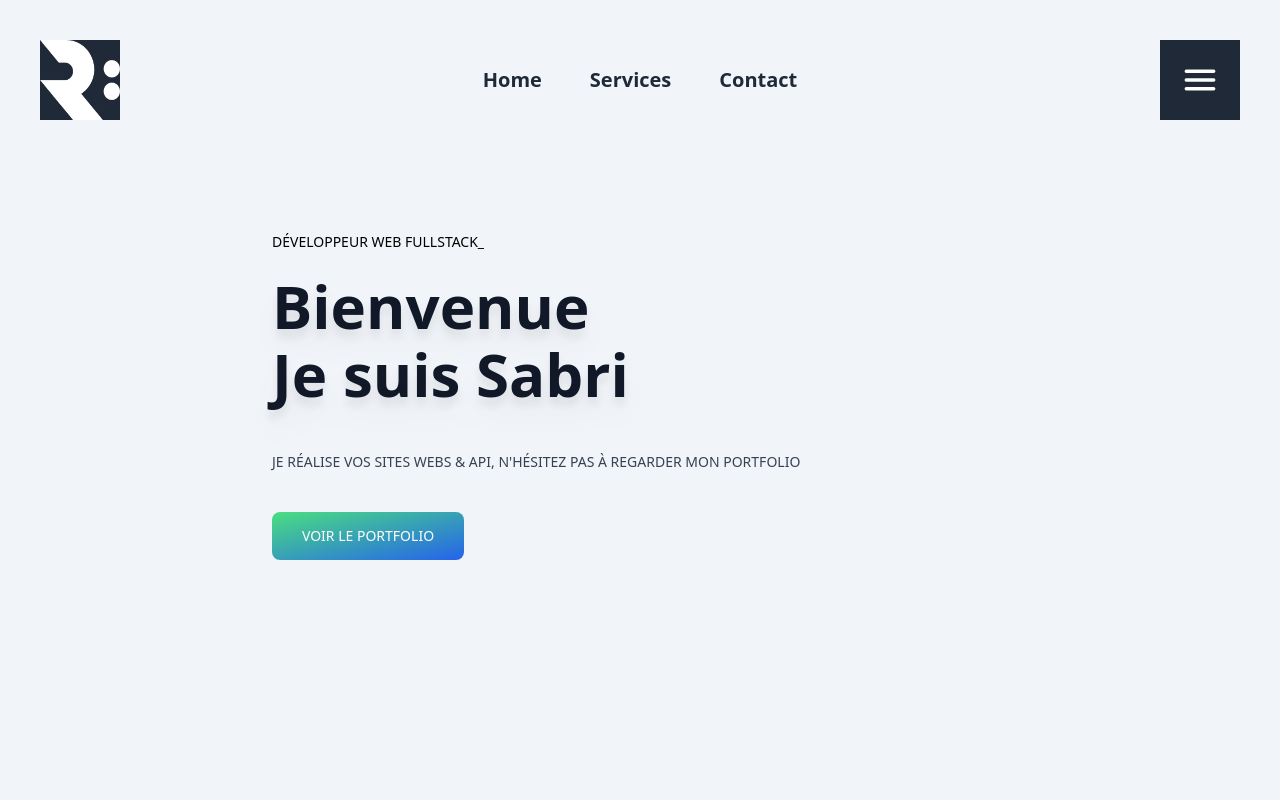
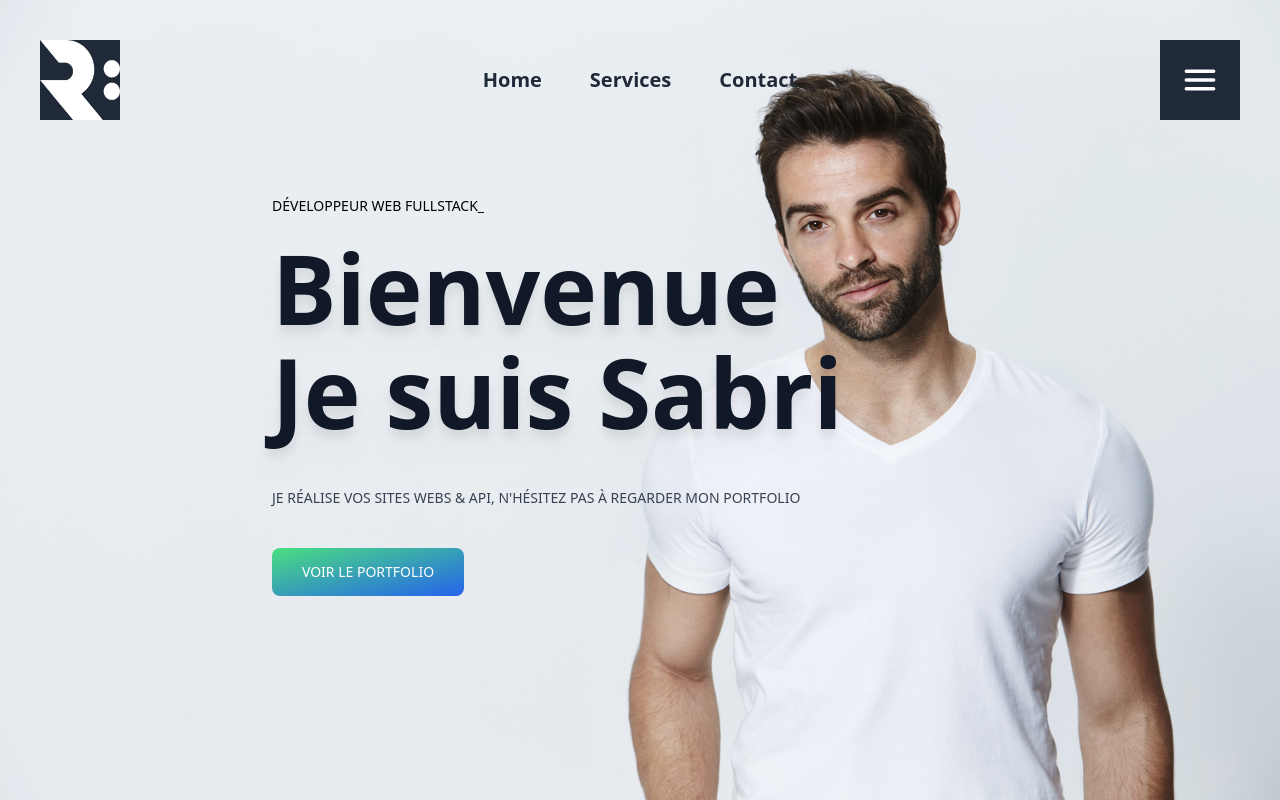
Before and after one commit to ouakeds/ide-portfolio, a Next.js app: page / in a window 1280 px wide. Built offline with nearby package versions, Linux system fonts and the light colour scheme.

Commit message:
feat(background): adding background

```diff
--- a/components/Navbar.tsx
+++ b/components/Navbar.tsx
@@ -3,7 +3,7 @@ import NavigationLink from './NavLink';
 
 const NavBar = () => {
     return (
-      <nav className="h-40 w-full z-20 top-0 left-0  bg-slate-100 z-0">
+      <nav className="h-40 w-full z-40 relative bg-opacity-0 top-0 left-0  bg-slate-100 ">
         <div className="flex px-10">
 
           <div className="flex h-40">
--- a/pages/index.tsx
+++ b/pages/index.tsx
@@ -13,19 +13,22 @@ export default function Home() {
       </Head>
 
       <main className="bg-slate-100">
-        {/* <div className="flex flex-col"> */}
           <NavBar/>
-          <div className='p-8 max-w-[1200px] h-screen mt-[-160px] w-full mx-auto flex flex-col justify-center'>
-            <div className='p-8 max-w-[800px] h-full w-full mx-auto flex flex-wrap flex-col justify-center'>
-              <h1 className='text-left text-black text-sm font-regular uppercase'>Développeur web fullstack_</h1>
-              <h1 className='text-left text-gray-900 text-6xl font-bold mt-6 drop-shadow-xl'>Bienvenue</h1>
-              <h1 className='text-left text-gray-900 text-6xl font-bold mt-2 drop-shadow-xl'>Je suis Sabri</h1>
-              <h1 className='text-left text-gray-700 text-sm font-regular uppercase mt-12'>Je réalise vos sites webs & api, n'hésitez pas à regarder mon portfolio</h1>
-              <button type="button" className="mt-10 h-12 w-48 text-white font-bold bg-gradient-to-br from-green-400 to-blue-600 hover:bg-gradient-to-bl focus:ring-4 focus:outline-none focus:ring-green-200 dark:focus:ring-green-800 font-medium rounded-lg text-sm px-5 py-2.5 text-center mr-2 mb-2">
-                VOIR LE PORTFOLIO
-              </button>
+          <div className="relative">
+            <div className="p-8 max-w-[1200px] h-screen mt-[-160px] w-full mx-auto flex flex-col justify-center z-10 relative ">
+              <div className='p-8 max-w-[800px] h-full w-full mx-auto flex flex-wrap flex-col justify-center'>
+                <h1 className='text-left text-black text-sm lg:text-l font-regular uppercase'>Développeur web fullstack_</h1>
+                <h1 className='text-left text-gray-900 text-6xl lg:text-8xl font-bold mt-6 drop-shadow-xl'>Bienvenue</h1>
+                <h1 className='text-left text-gray-900 text-6xl lg:text-8xl font-bold mt-2 drop-shadow-xl'>Je suis Sabri</h1>
+                <h1 className='text-left text-gray-700 text-sm lg:text-l font-regular uppercase mt-12'>Je réalise vos sites webs & api, n'hésitez pas à regarder mon portfolio</h1>
+                <button type="button" className="mt-10 h-12 w-48 text-white font-bold bg-gradient-to-br from-green-400 to-blue-600 hover:bg-gradient-to-bl focus:ring-4 focus:outline-none focus:ring-green-200 dark:focus:ring-green-800 font-medium rounded-lg text-sm px-5 py-2.5 text-center mr-2 mb-2 uppercase">
+                  Voir le portfolio
+                </button>
+              </div>
             </div>
+            <Image src='/photo.jpeg' fill className='z-0 hidden md:block'/>
           </div>
+
 
       </main>
 
```
Also changed, not shown: public/photo.jpeg (added).
